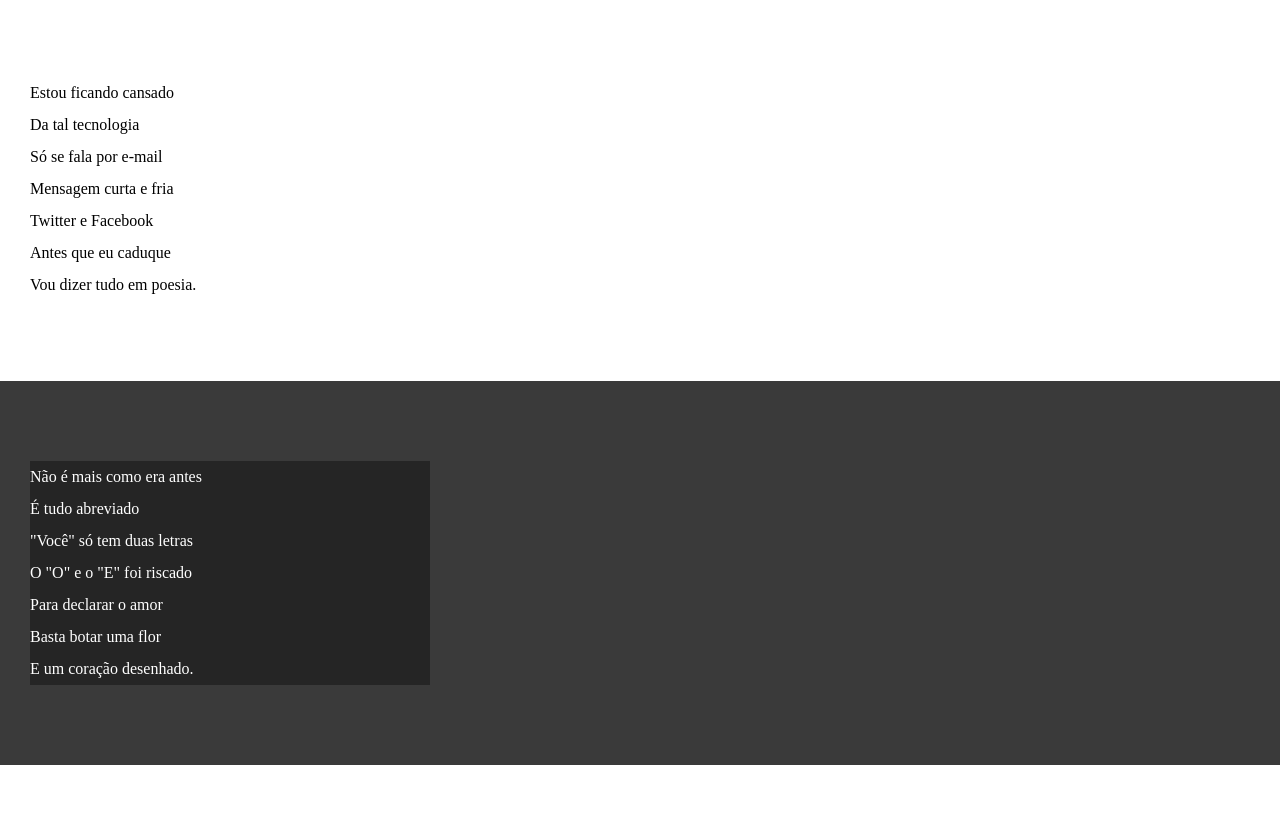
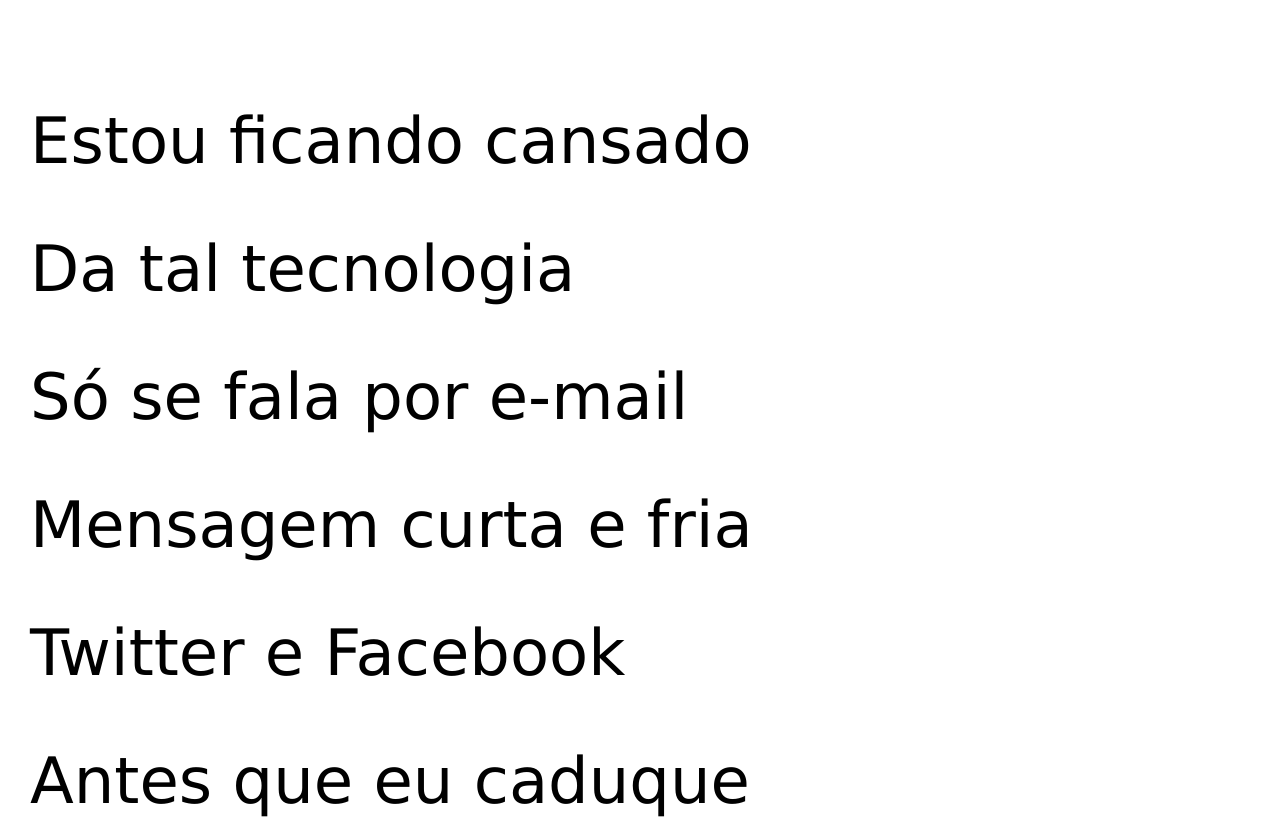
Before and after one commit to SoulrKing/Projeto-04, a plain HTML site: page Codigos/index.html in a window 1280 px wide. Shown: the part 158-977 px from the top of the page. Drawn offline with Linux system fonts and the light colour scheme.

Commit message:
update no codigo css

```diff
--- a/Codigos/style.css
+++ b/Codigos/style.css
@@ -10,7 +10,9 @@ body {
     min-height: 100vh;
     background-color: rgba(255, 255, 255, 0.295);
 }
-
+main{
+    font-family: Verdana, Geneva, Tahoma, sans-serif
+}
 header {
     background-color: black;
     color: white;
@@ -39,7 +41,7 @@ footer a:hover {
     text-decoration: underline;
 }
 
-section {
+section { font-size: 5vw;
     padding-top: 10vh;
     padding-bottom: 10vh;
     line-height: 2em;
@@ -56,7 +58,8 @@ section.imagem {
     color: white;
 }
 section.imagem > p{
-    width: 400px;
+    padding: 5px;
+    width: 80%;
     background-color: rgba(0, 0, 0, 0.363);
 }
 
```
